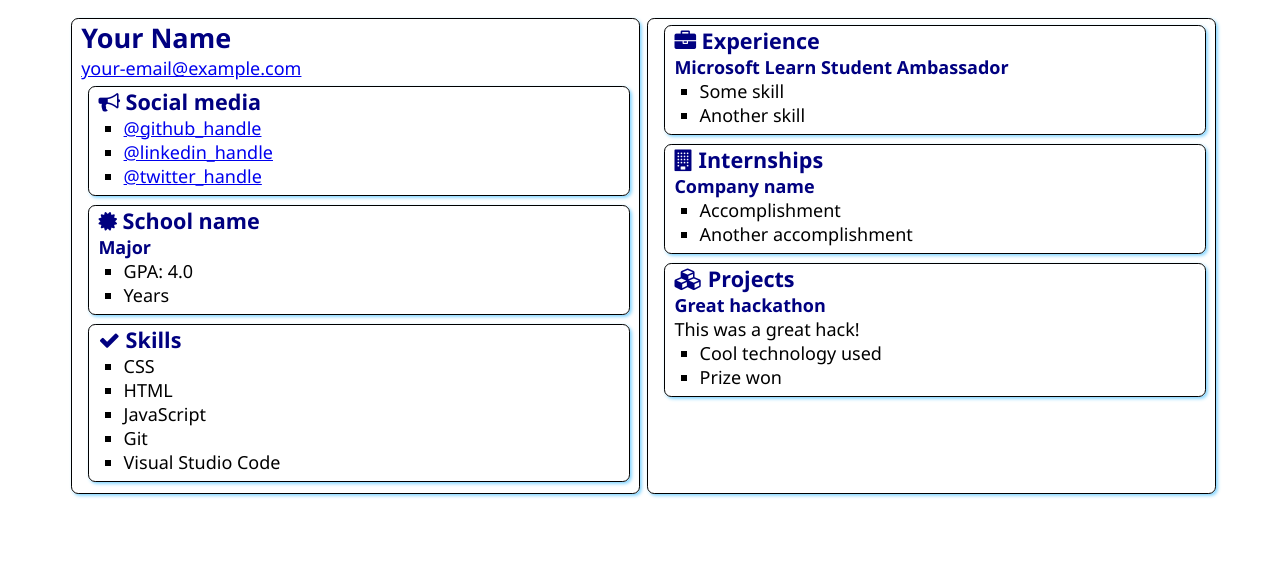
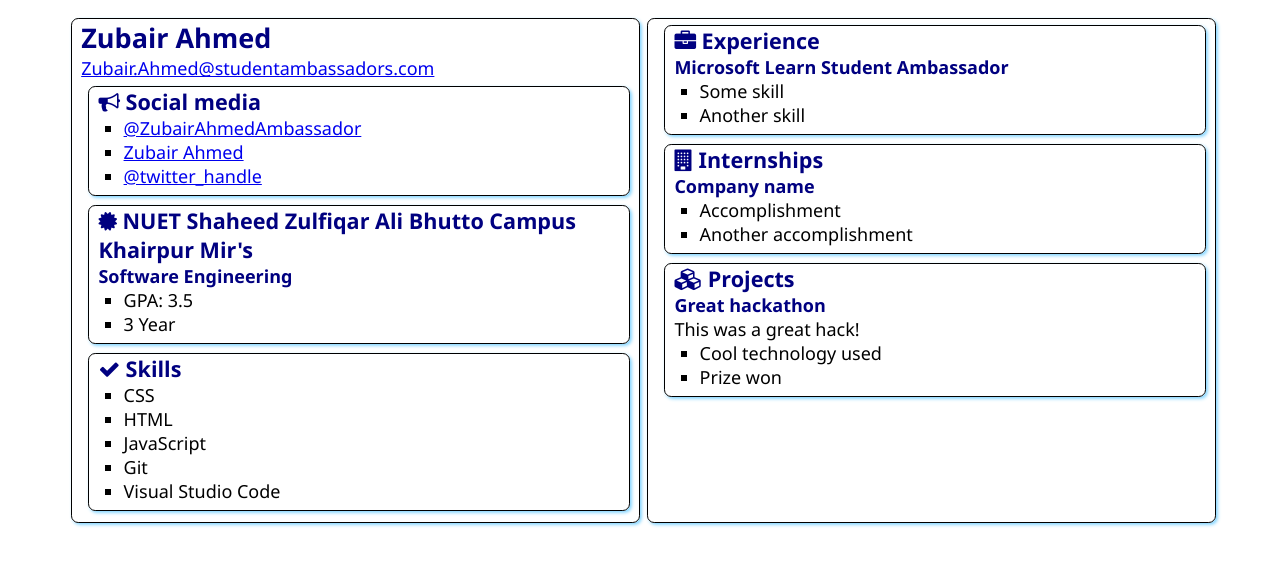
Before and after one commit to ZubairAhmedAmbassador/SATechnicalOnboarding, a plain HTML site: page src/index.html in a window 1280 px wide. Drawn offline with Linux system fonts and the light colour scheme.

Commit message:
Updated the Resume

```diff
--- a/src/index.html
+++ b/src/index.html
@@ -12,8 +12,8 @@
 <body>
     <main>
         <article class="box">
-            <h1>Your Name</h1>
-            <div><a href="mailto:your.email@example.com">your-email@example.com</a></div>
+            <h1>Zubair Ahmed</h1>
+            <div><a href="mailto:your.email@example.com">Zubair.Ahmed@studentambassadors.com</a></div>
 
             <section class="box">
                 <h2>
@@ -21,8 +21,8 @@
                     Social media
                 </h2>
                 <ul>
-                    <li><a href="https://github.com/<handle>">@github_handle</a></li>
-                    <li><a href="https://linkedin.com/in/<handle>">@linkedin_handle</a></li>
+                    <li><a href="https://github.com/ZubairAhmedAmbassador">@ZubairAhmedAmbassador</a></li>
+                    <li><a href="https://www.linkedin.com/in/zubair-ahmed-khushk-1092471a6">Zubair Ahmed</a></li>
                     <li><a href="https://twitter.com/<handle>">@twitter_handle</a></li>
                 </ul>
             </section>
@@ -31,12 +31,12 @@
                 <div class="education">
                     <h2>
                         <i class="fa fa-certificate" aria-hidden="true"></i>
-                        School name
+                        NUET Shaheed Zulfiqar Ali Bhutto Campus Khairpur Mir's
                     </h2>
-                    <h3>Major</h3>
+                    <h3>Software Engineering</h3>
                     <ul>
-                        <li>GPA: 4.0</li>
-                        <li>Years</li>
+                        <li>GPA: 3.5</li>
+                        <li>3 Year</li>
                     </ul>
                 </div>
             </section>
```
